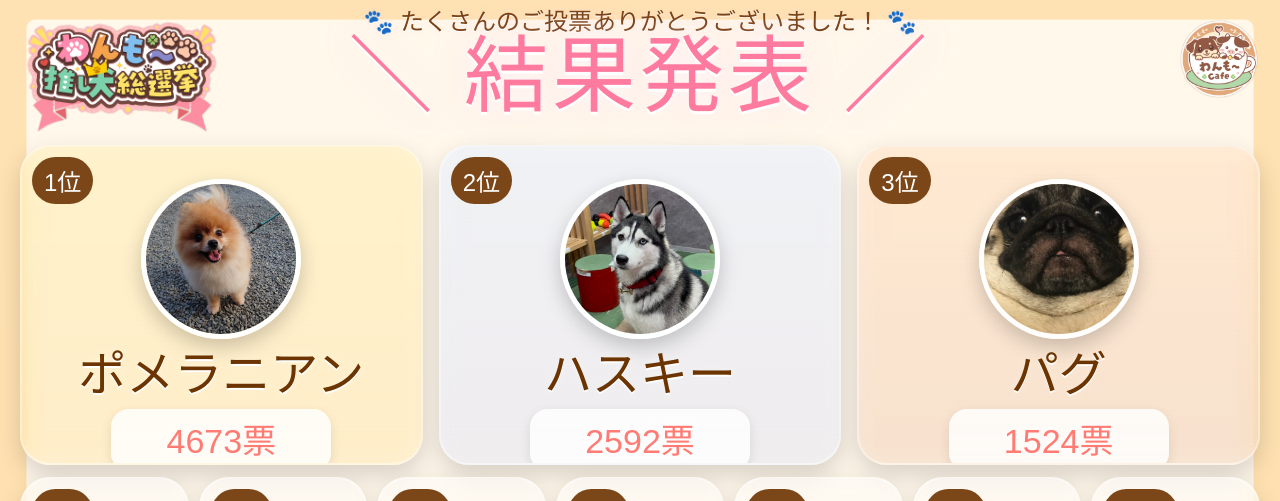
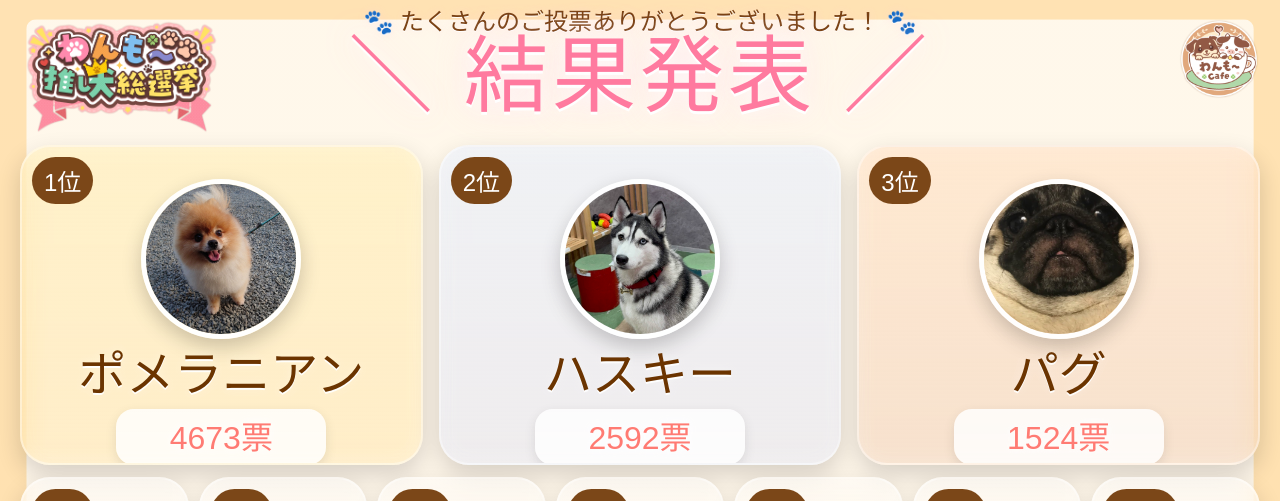
Before and after one commit to takoko94/wanmow_kekka, a plain HTML site: page index.html in a window 1280 px wide. Shown: the top 501 px of the page. Drawn offline with Linux system fonts and the light colour scheme; grey boxes are pictures that could not be loaded; a web font is replaced by a local one.

Commit message:
Update index.html

```diff
--- a/index.html
+++ b/index.html
@@ -327,18 +327,21 @@ body{
 }
 
 /* TOP3票 */
+/* 完全修正版 */
 
 .top3 .vote{
-  width:220px;
-  height:62px;
+  width:210px;
+  height:56px;
 
   display:flex;
   align-items:center;
   justify-content:center;
 
-  font-size:34px;
+  font-size:32px;
 
   line-height:1;
+
+  padding-top:2px;
 
   border-radius:18px;
 
@@ -352,12 +355,9 @@ body{
   box-shadow:
   0 4px 12px rgba(0,0,0,0.1);
 
-  overflow:hidden;
   white-space:nowrap;
 
   flex-shrink:0;
-
-  padding-top:2px;
 }
 
 /* 下票 */
```
